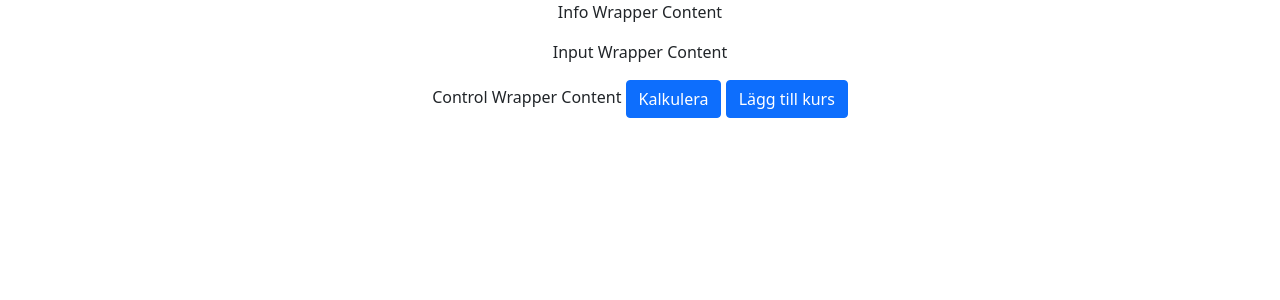
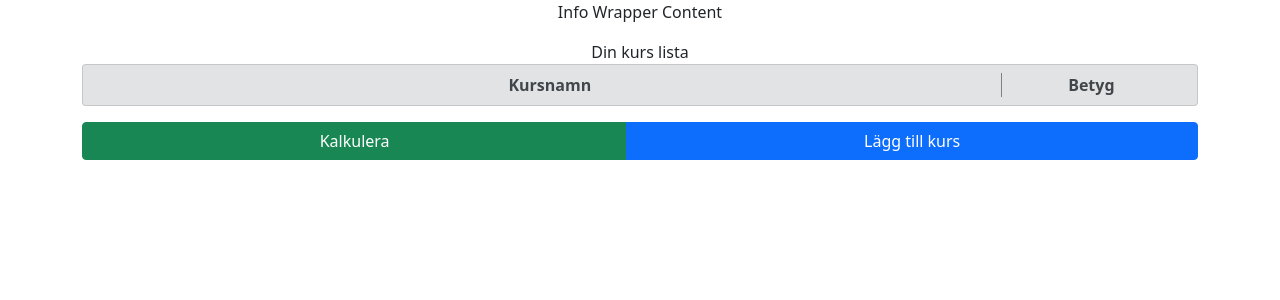
Before and after one commit to OscarFreij/UniPointCalc, a PHP site: page / in a window 1280 px wide. Shown: the top 300 px of the page. Run offline with PHP 8.4, Linux system fonts and the light colour scheme; some libraries are stand-ins or nearby versions.

Commit message:
Add/Remove functionality done Added removal modal and fixed display on main page. Removal from main page is now working.
Planed:
- The calculation (duh...)
- Export/Save via GET attribute.

Completed:
- Add course modal.
- Display in rows on main page.
- Removal of rows on main page.

```diff
--- a/index.php
+++ b/index.php
@@ -14,23 +14,22 @@
         <div id="info_wrapper" class="container mb-3">
             <span>Info Wrapper Content</span>
         </div>
-        <div id="input_wrapper" class="container mb-3">
-            <span>Input Wrapper Content</span>
+        <div id="course_wrapper" class="container mb-3">
+            <span>Din kurs lista</span>
+            <ul id="list" class="list-group container">
+                <li class="list-group-item list-group-item-secondary course-list-titel row"><span class="col-10">Kursnamn</span><span class="col-2">Betyg</span></li>
 
-            <div id="course_wrapper">
-
-            </div>
-
-
+            </ul>
         </div>
         <div id="control_wrapper" class="container mb-3">
-            <span>Control Wrapper Content</span>
-            <button type="button" class="btn btn-primary" data-bs-toggle="modal" data-bs-target="#AnswerModal">
-                Kalkulera
-            </button>
-            <button type="button" class="btn btn-primary" data-bs-toggle="modal" data-bs-target="#AddCourseModal">
-                Lägg till kurs
-            </button>
+            <div class="col-md-12 btn-group" role="group">
+                <button type="button" class="btn btn-success" data-bs-toggle="modal" data-bs-target="#AnswerModal">
+                    Kalkulera
+                </button>
+                <button type="button" class="btn btn-primary" data-bs-toggle="modal" data-bs-target="#AddCourseModal">
+                    Lägg till kurs
+                </button>
+            </div>
         </div>
     </div>
 
--- a/modal.php
+++ b/modal.php
@@ -1,4 +1,4 @@
-<!-- Button trigger modal -->
+<!-- Answer modal -->
 <div class="modal fade" id="AnswerModal" data-bs-backdrop="static" data-bs-keyboard="false" tabindex="-1" aria-labelledby="AnswerModalLabel" aria-hidden="true">
     <div class="modal-dialog modal-dialog-centered">
         <div class="modal-content">
@@ -11,6 +11,26 @@
             </div>
             <div class="modal-footer">
                 <button type="button" class="btn btn-warning" data-bs-dismiss="modal">Stäng</button>
+            </div>
+        </div>
+    </div>
+</div>
+
+<!-- Removal Confirmation modal -->
+<div class="modal fade" id="RemovalConfirmationModal" data-bs-backdrop="static" data-bs-keyboard="false" tabindex="-1" aria-labelledby="RemovalConfirmationModalLabel" aria-hidden="true">
+    <div class="modal-dialog modal-dialog-centered">
+        <div class="modal-content">
+            <div class="modal-header">
+                <h5 class="modal-title" id="RemovalConfirmationModalLabel">Är du säker?</h5>
+                <button type="button" class="btn-close" data-bs-dismiss="modal" aria-label="Close"></button>
+            </div>
+            <div class="modal-body text-center">
+                <span>Är du säker på att du vill ta bort: </span>
+                <span>!KURSNAMN!</span>
+            </div>
+            <div class="modal-footer">
+            <button type="button" class="btn btn-danger" data-bs-dismiss="modal">Ta bort</button>
+            <button type="button" class="btn btn-warning" data-bs-dismiss="modal">Stäng</button>
             </div>
         </div>
     </div>
@@ -57,7 +77,7 @@
                 </div>
             </div>
             <div class="modal-footer">
-            <button type="button" class="btn btn-success" data-bs-dismiss="modal">Lägg till</button>
+            <button type="button" class="btn btn-success" data-bs-dismiss="modal" onclick="AddRow()">Lägg till</button>
                 <button type="button" class="btn btn-warning" data-bs-dismiss="modal">Stäng</button>
             </div>
         </div>
--- a/static/css/master.css
+++ b/static/css/master.css
@@ -6,3 +6,35 @@
     margin-top: -50px;
     margin-left: -100px;
 }
+
+.row
+{
+    display: flex!important;
+    word-wrap: normal;
+}
+
+.course-list-titel
+{
+    font-weight: bold;
+}
+
+.course-list-item > *:last-child, .course-list-titel > *:last-child
+{
+    border-left: 1px solid grey;
+}
+
+.course-list-item
+{
+    transition-duration: 0.25s;
+}
+
+.course-list-item:hover
+{
+    transition-duration: 0.25s;
+    border: 6px orangered solid !important;
+}
+
+.list-group
+{
+    padding-left: var(--bs-gutter-x,.75rem)!important;
+}
```
Also changed, not shown: static/js/main.js (+126 -1 lines).
